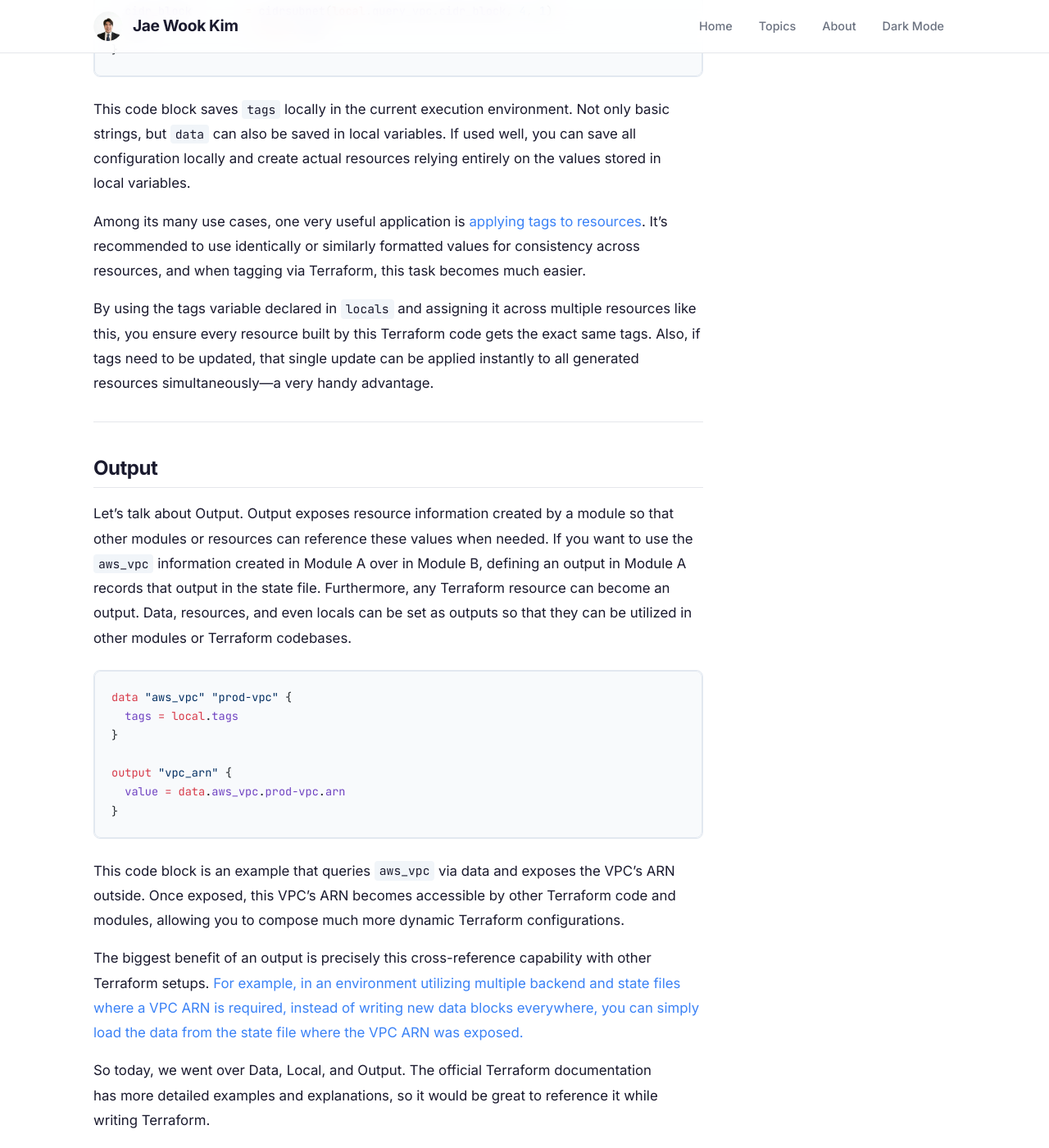
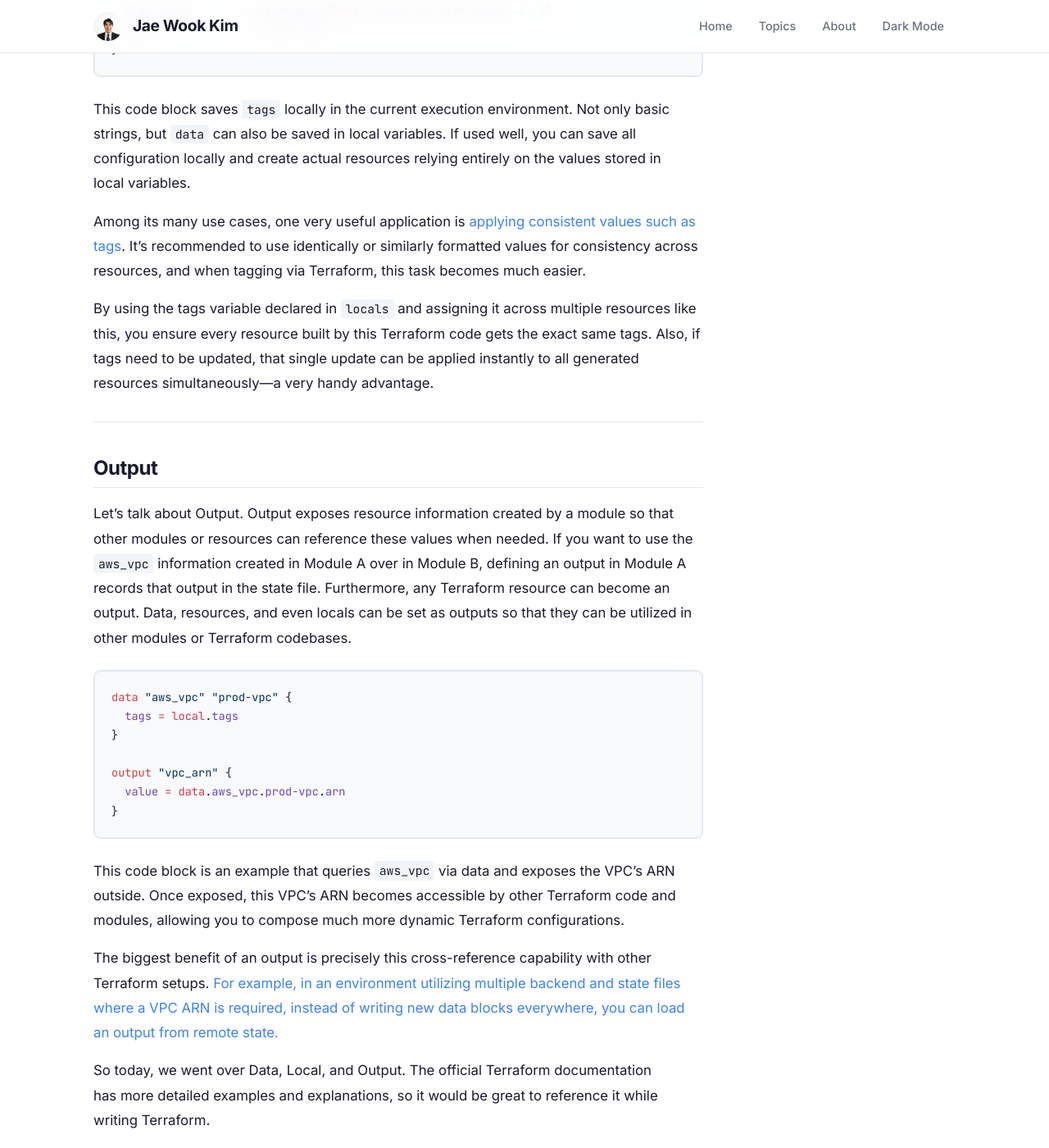
Before and after one commit to iamjaekim/iamjaekim.github.io, a Jekyll site: the page built from _posts/2020-12-20-terraform-pt4.md, in a window 1280 px wide and 1400 px high, scrolled down 2743 px. Shown: the whole window at 82% size. Built offline with Jekyll 4.4.1, drawn with Linux system fonts in a browser that asks for light colours; comment, search, counter and statistics services are not loaded; some of the changed text lies outside the part shown.

Commit message:
Fix broken and outdated post links

````diff
--- a/_posts/2020-12-20-terraform-pt4.md
+++ b/_posts/2020-12-20-terraform-pt4.md
@@ -19,7 +19,7 @@
 
 Hello Terraform?
 
-Hello, I'm Jae Wook Kim. Today's topic covers Terraform [Data Sources](https://www.terraform.io/docs/configuration/data-sources.html), [Locals](https://www.terraform.io/docs/configuration/locals.html), and [Outputs](https://www.terraform.io/docs/configuration/outputs.html).
+Hello, I'm Jae Wook Kim. Today's topic covers Terraform [Data Sources](https://developer.hashicorp.com/terraform/language/data-sources), [Locals](https://developer.hashicorp.com/terraform/language/values/locals), and [Outputs](https://developer.hashicorp.com/terraform/language/values/outputs).
 
 > The `Hello Terraform?` series is written to be easily understood by those who say, "I have at least managed resources in the cloud via CLI," as they move on to the next step.
 
@@ -86,7 +86,7 @@
 
 This code block saves `tags` locally in the current execution environment. Not only basic strings, but `data` can also be saved in local variables. If used well, you can save all configuration locally and create actual resources relying entirely on the values stored in local variables.
 
-Among its many use cases, one very useful application is [applying tags to resources](https://www.terraform.io/docs/configuration/locals.html#when-to-use-local-values). It's recommended to use identically or similarly formatted values for consistency across resources, and when tagging via Terraform, this task becomes much easier.
+Among its many use cases, one very useful application is [applying consistent values such as tags](https://developer.hashicorp.com/terraform/language/values/locals). It's recommended to use identically or similarly formatted values for consistency across resources, and when tagging via Terraform, this task becomes much easier.
 
 By using the tags variable declared in `locals` and assigning it across multiple resources like this, you ensure every resource built by this Terraform code gets the exact same tags. Also, if tags need to be updated, that single update can be applied instantly to all generated resources simultaneously—a very handy advantage.
 
@@ -105,7 +105,7 @@
 ```
 This code block is an example that queries `aws_vpc` via data and exposes the VPC's ARN outside. Once exposed, this VPC's ARN becomes accessible by other Terraform code and modules, allowing you to compose much more dynamic Terraform configurations.
 
-The biggest benefit of an output is precisely this cross-reference capability with other Terraform setups. [For example, in an environment utilizing multiple backend and state files where a VPC ARN is required, instead of writing new data blocks everywhere, you can simply load the data from the state file where the VPC ARN was exposed.](https://www.terraform.io/docs/providers/terraform/d/remote_state.html)
+The biggest benefit of an output is precisely this cross-reference capability with other Terraform setups. [For example, in an environment utilizing multiple backend and state files where a VPC ARN is required, instead of writing new data blocks everywhere, you can load an output from remote state.](https://developer.hashicorp.com/terraform/language/state/remote-state-data)
 
 So today, we went over Data, Local, and Output. The official Terraform documentation has more detailed examples and explanations, so it would be great to reference it while writing Terraform.
 
````
Also changed, not shown: other parts of _posts/2020-12-20-terraform-pt4.md (+2 -2 lines), _posts/2020-11-27-terraform-pt2.md (+3 -3 lines), _posts/2020-12-30-terraform-pt5.md (+2 -2 lines), _posts/2021-09-18-cdk-intro.md (+5 -5 lines), _posts/2023-12-26-cdk-basics-resource-creation.md (+4 -4 lines).
